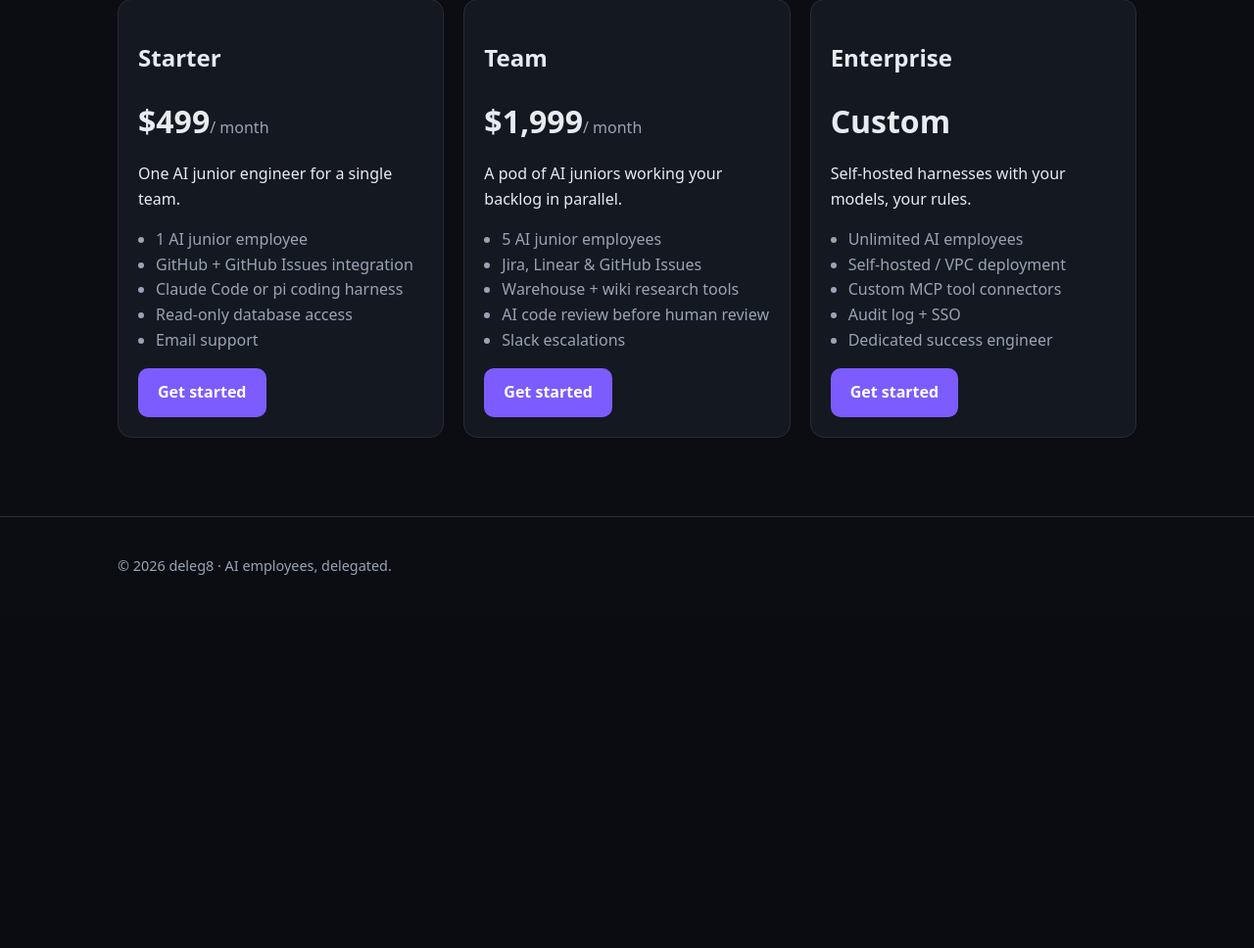
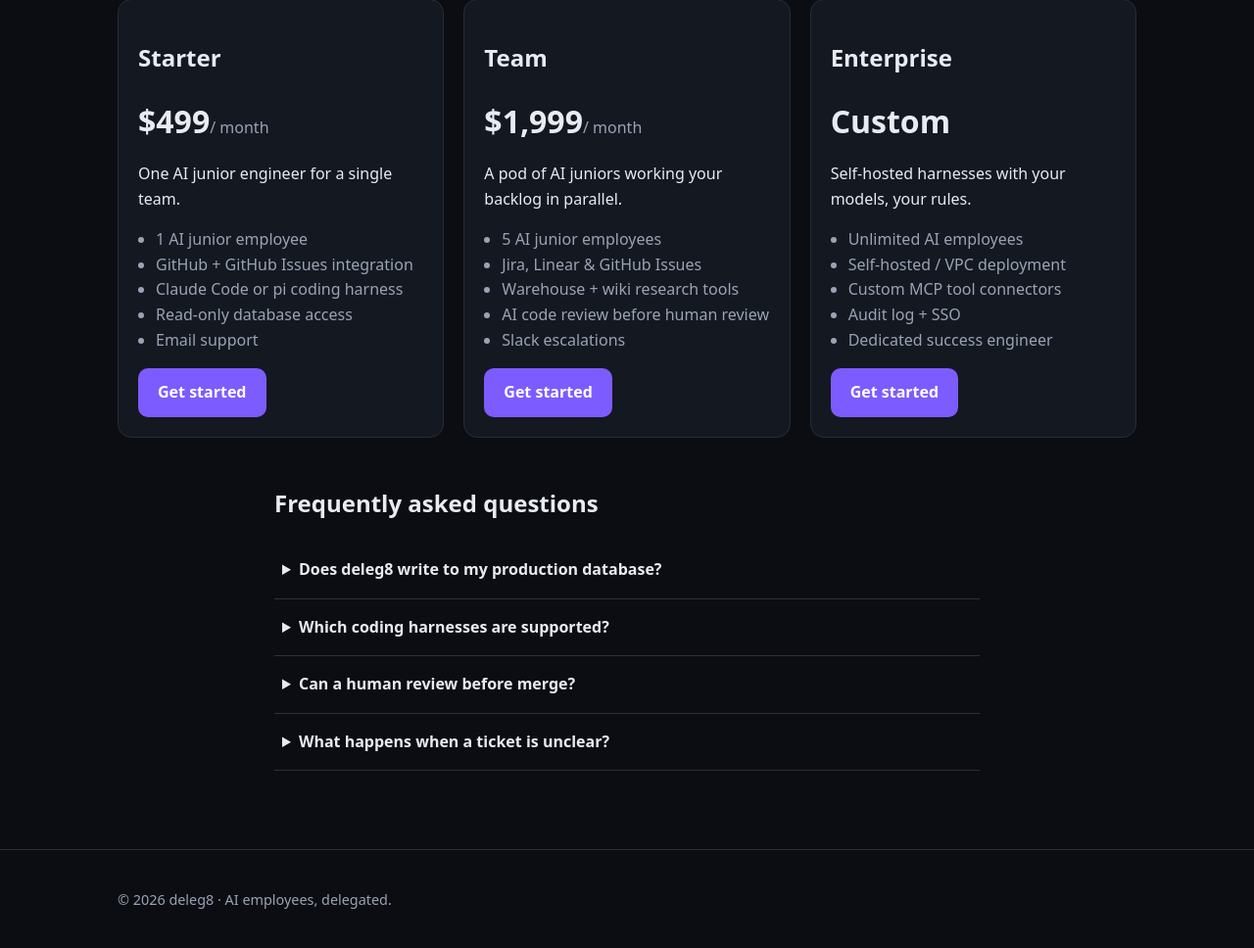
Before and after one commit to attrivivekai/deleg8-website, a FastAPI app: page /pricing in a window 1280 px wide. Shown: the part 278-1246 px from the top of the page at 98% size. Before the commit the page ends 865 px from the top, so only its background shows below. Run offline with FastAPI, Linux system fonts and the light colour scheme.

Commit message:
feat: add pricing FAQ section with approved wiki answers (#6) (#11)

```diff
--- a/app/content.py
+++ b/app/content.py
@@ -92,3 +92,24 @@ CHANGELOG = [
         "summary": "First five design partners onboarded.",
     },
 ]
+
+FAQ = [
+    (
+        "Does deleg8 write to my production database?",
+        "No. Database and warehouse access is read-only. "
+        "Changes ship only through pull requests and your CI.",
+    ),
+    (
+        "Which coding harnesses are supported?",
+        "Claude Code and pi today. Anything with a headless mode can be added as an adapter.",
+    ),
+    (
+        "Can a human review before merge?",
+        "Yes. Auto-merge is a policy setting. Turn it off and every PR waits for a human approval.",
+    ),
+    (
+        "What happens when a ticket is unclear?",
+        "The AI junior asks clarifying questions on the ticket and marks it blocked "
+        "until someone answers.",
+    ),
+]
--- a/app/main.py
+++ b/app/main.py
@@ -9,7 +9,7 @@ from sqlalchemy import func, select
 from sqlalchemy.orm import Session
 
 from app.config import get_settings
-from app.content import PLANS, STEPS, TEAM_SIZES
+from app.content import FAQ, PLANS, STEPS, TEAM_SIZES
 from app.db import WaitlistSignup, get_session
 
 BASE_DIR = Path(__file__).parent
@@ -70,7 +70,7 @@ def how_it_works(request: Request):
 
 @app.get("/pricing", response_class=HTMLResponse)
 def pricing(request: Request):
-    return render(request, "pricing.html")
+    return render(request, "pricing.html", faq=FAQ)
 
 
 @app.post("/waitlist")
--- a/app/static/style.css
+++ b/app/static/style.css
@@ -64,3 +64,8 @@ h1 { font-size: clamp(2rem, 5vw, 3.4rem); line-height: 1.1; letter-spacing: -0.0
 .pills li { border: 1px solid var(--line); border-radius: 999px; padding: 6px 14px; color: var(--muted); }
 
 .footer { border-top: 1px solid var(--line); color: var(--muted); padding: 24px 0; font-size: .9rem; }
+
+.faq { max-width: 720px; margin: 3rem auto 0; }
+.faq details { border-bottom: 1px solid rgba(128, 128, 128, 0.3); }
+.faq summary { padding: 1rem 0.5rem; cursor: pointer; font-weight: 600; overflow-wrap: anywhere; }
+.faq p { margin: 0 0 1rem; padding: 0 0.5rem; overflow-wrap: anywhere; }
--- a/app/templates/pricing.html
+++ b/app/templates/pricing.html
@@ -15,5 +15,11 @@
     </article>
     {% endfor %}
   </div>
+  <section class="faq" id="faq">
+    <h2>Frequently asked questions</h2>
+    {% for q, a in faq %}
+    <details><summary>{{ q }}</summary><p>{{ a }}</p></details>
+    {% endfor %}
+  </section>
 </section>
 {% endblock %}
```
Also changed, not shown: tests/test_pages.py (+20 -0 lines).
